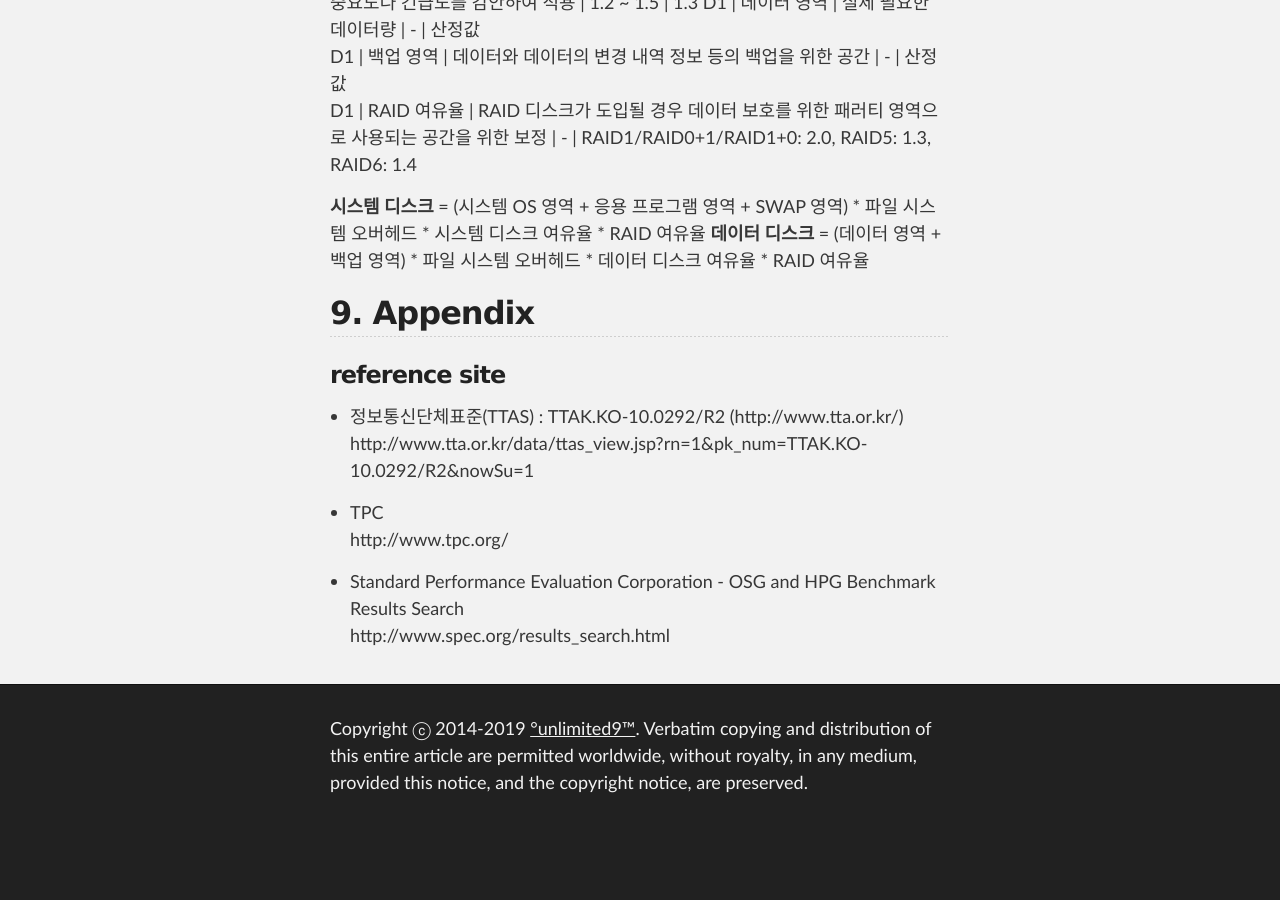
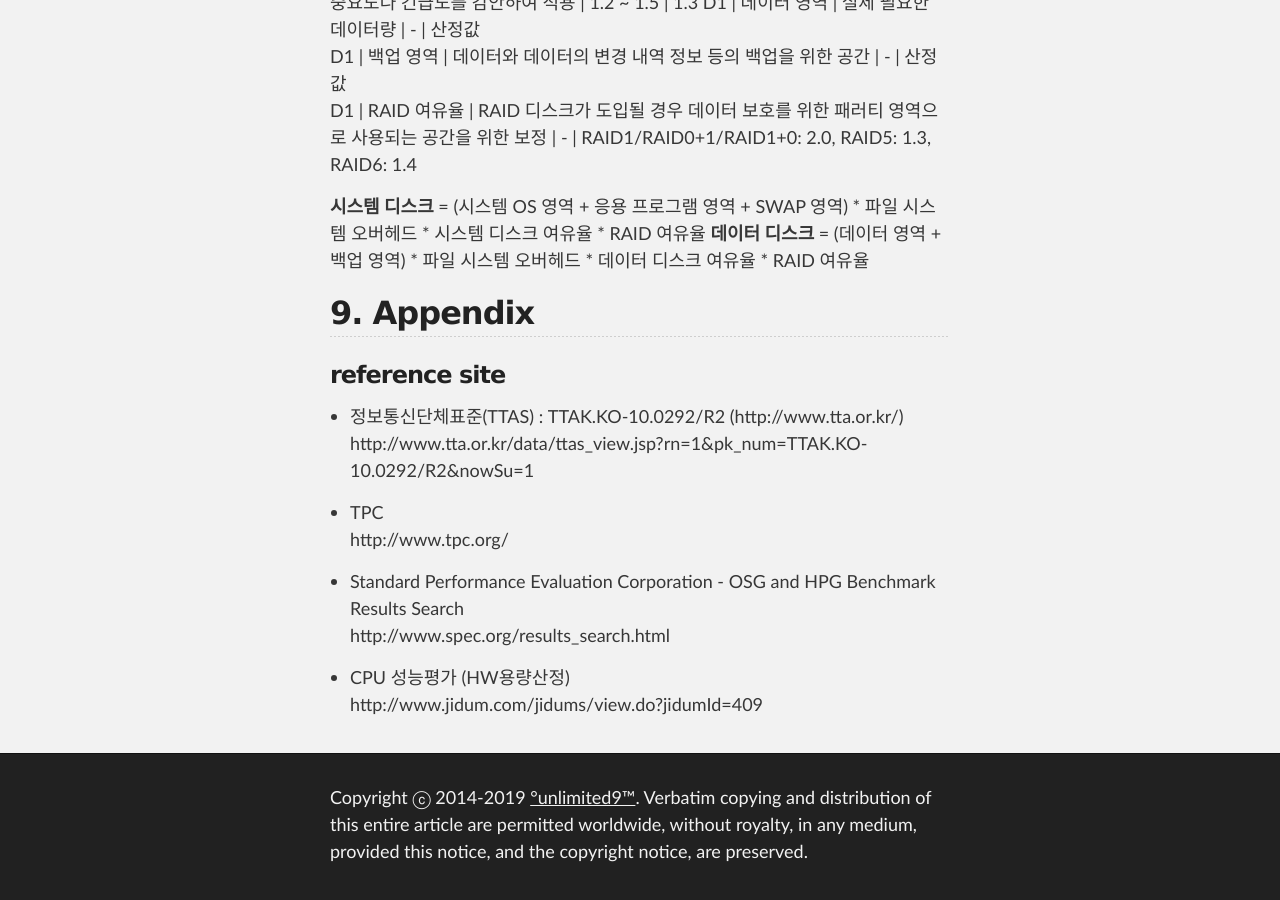
Before and after one commit to unlimited9/unlimited9.github.com, a Jekyll site: the page built from reference.notes/TA/system/hardware.sizing.md, in a window 1280 px wide and 900 px high, scrolled down 2256 px. Built offline with Jekyll 4.4.1, drawn with Linux system fonts in a browser that asks for light colours; our own code applies the rules of GitHub Pages for plain Markdown files; before the commit the page ends 3087 px from its top, so only the background shows below that.

Commit message:
Update hardware.sizing.md

```diff
--- a/reference.notes/TA/system/hardware.sizing.md
+++ b/reference.notes/TA/system/hardware.sizing.md
@@ -155,3 +155,6 @@ http://www.tpc.org/
 
 * Standard Performance Evaluation Corporation - OSG and HPG Benchmark Results Search
 http://www.spec.org/results_search.html
+
++ CPU 성능평가 (HW용량산정)
+http://www.jidum.com/jidums/view.do?jidumId=409
```
